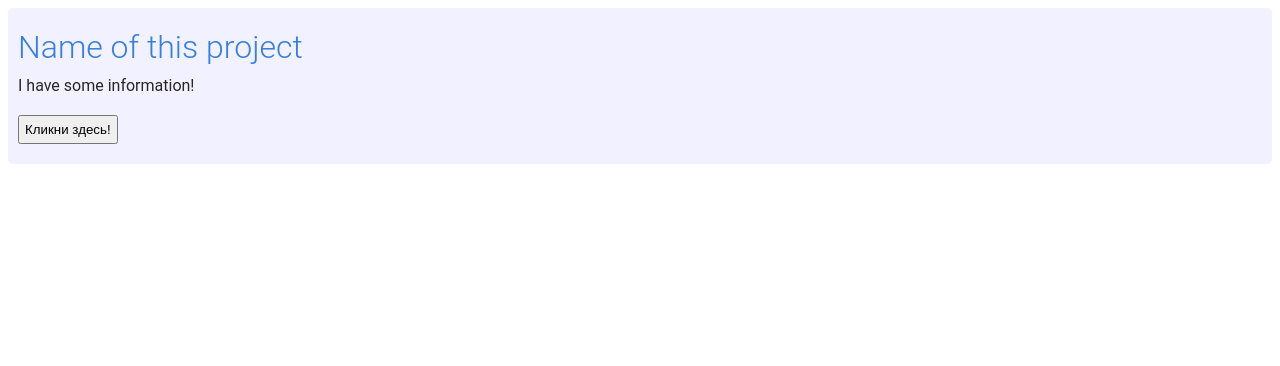
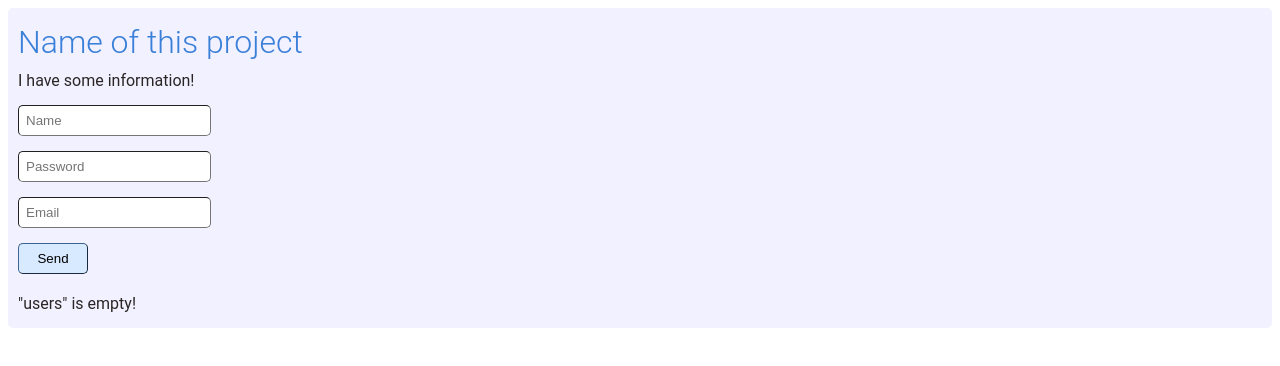
Before and after one commit to Yuskus/VueTestProject, a Vue app: page / in a window 1280 px wide. Shown: the top 366 px of the page. Built offline with nearby package versions, Linux system fonts and the light colour scheme.

Commit message:
Learn v-model, v-for, v-if

```diff
--- a/src/App.vue
+++ b/src/App.vue
@@ -4,11 +4,26 @@ export default {
     return {
       title: 'Name of this project',
       info: 'I have some information!',
+      error: '',
+      userName: '',
+      userPass: '',
+      userMail: '',
+      users: []
     }
   },
   methods: {
-    changeText() {
-      this.title = 'Tutorial';
+    send() {
+      if (this.userName == '' || this.userPass == '' || this.userMail == '') {
+        this.error = 'Fill in all fields!';
+      }
+      else {
+        this.error = '';
+        this.users.push({
+          name: this.userName,
+          pass: this.userPass,
+          mail: this.userMail
+        });
+      }
     }
   }
 }
@@ -18,7 +33,13 @@ export default {
   <div class="app">
     <h1 class="text-roboto">{{ title }}</h1>
     <p class="text-roboto">{{ info }}</p>
-    <button type="button" @click="changeText()">Кликни здесь!</button>
+    <input type="text" v-model="userName" placeholder="Name" class="input"><br>
+    <input type="password" v-model="userPass" placeholder="Password" class="input"><br>
+    <input type="email" v-model="userMail" placeholder="Email" class="input"><br>
+    <button type="button" @click="send()" class="input">Send</button>
+    <p class="text-roboto" style="color: red">{{ error }}</p>
+    <p class="text-roboto" v-if="users.length == 0">"users" is empty!</p>
+    <p class="text-roboto" v-for="(el, index) in users" :key="index">{{ index+1 }}. {{ el.name }}: [ {{ el.mail }}, <u>{{ el.pass }}</u> ]</p>
   </div>
 </template>
 
@@ -36,11 +57,24 @@ export default {
 
 .text-roboto {
   font-family: Roboto, Arial, Helvetica, sans-serif, system-ui;
+  padding: 5px 0px;
 }
 
 button {
-  margin: 20px 0px 10px 0px;
-  padding: 5px;
+  min-width: 70px;
+  background-color: rgb(216, 234, 255);
+  border-color: rgb(61, 99, 145)
+}
+
+button:hover {
+  background-color: rgb(148, 195, 248);
+}
+
+.input {
+  margin: 10px 0px 5px 0px;
+  padding: 7px;
+  border-width: 1px;
+  border-radius: 5px;
 }
 
 h1 {
```
